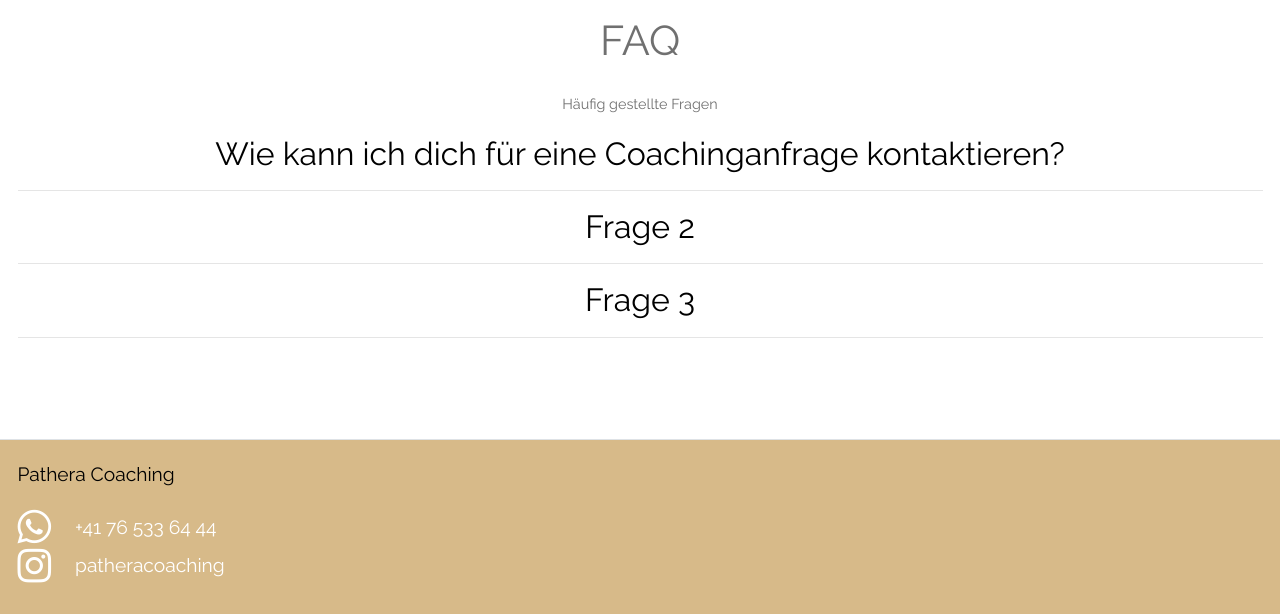
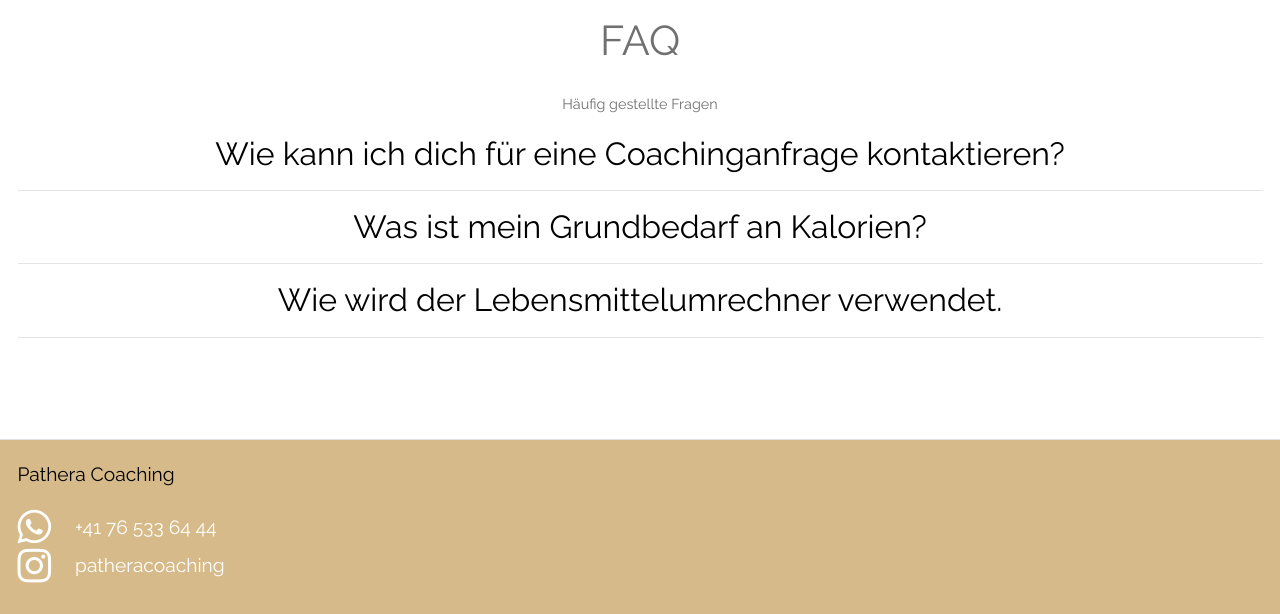
Before and after one commit to ILPATHERA/simfit, a Flask app: page / in a window 1280 px wide. Shown: the part 5454-6068 px from the top of the page. Run offline with Flask 3, Linux system fonts and the light colour scheme; some libraries are stand-ins or nearby versions.

Commit message:
FAQ Changes

```diff
--- a/templates/index.html
+++ b/templates/index.html
@@ -576,29 +576,45 @@
                       <hr>
                     </h2>
                     <div id="flush-collapseOne" class="accordion-collapse collapse" aria-labelledby="flush-headingOne" data-bs-parent="#accordionFlushExample">
-                      <div class="accordion-body">Bitte verwende das Kontaktformular für die Kontaktaufnahme oder allfällige Fragen. Die Antwort erhältst du per Mail. Alternativ kannst du mich auch per Whatsapp kontaktieren --> <code><a rel="nofollow" href="https://wa.me/41765336444">+41 76 533 64 44</a></code></div>
+                      <div class="accordion-body">Bitte verwende das Kontaktformular für die Kontaktaufnahme oder allfällige Fragen. Die Antwort erhältst du per Mail. Alternativ kannst du mich auch per Whatsapp kontaktieren. --> <code><a rel="nofollow" href="https://wa.me/41765336444">+41 76 533 64 44</a></code></div>
                     </div>
                   </div>
                   <div class="accordion-item">
                     <h2 class="accordion-header" id="flush-headingTwo">
                       <button class="accordion-button collapsed" type="button" data-bs-toggle="collapse" data-bs-target="#flush-collapseTwo" aria-expanded="false" aria-controls="flush-collapseTwo" style="background-color: transparent; border: none; width: 100%; outline: none;">
-                        Frage 2
+                        Was ist mein Grundbedarf an Kalorien?
                       </button>
                       <hr>
                     </h2>
                     <div id="flush-collapseTwo" class="accordion-collapse collapse" aria-labelledby="flush-headingTwo" data-bs-parent="#accordionFlushExample">
-                      <div class="accordion-body">blablabla</div>
+                      <div class="accordion-body">Der Kalorienbedarf bezieht sich auf die Menge an Energie in Form von Kalorien, die der Körper benötigt, um seine grundlegenden Funktionen aufrechtzuerhalten und Aktivitäten auszuführen. Dieser Bedarf variiert von Person zu Person und hängt von Faktoren wie Alter, Geschlecht, Körpergröße, Gewicht, Stoffwechsel und Aktivitätsniveau ab. Um gesund zu bleiben, ist es wichtig, den Kalorienbedarf aus einer ausgewogenen Ernährung zu decken, die ausreichend Energie liefert, um den Körper zu unterstützen. Eine übermäßige Kalorienaufnahme kann zur Gewichtszunahme führen, während ein Kaloriendefizit zur Gewichtsabnahme führen kann.
+                        Um deinen Kalorienbedarf zu berechnen, kannst du den Kalorienrechner verwenden. <a href="#testimonials">Zum Kalorienrechner</a>
+
+                      </div>
                     </div>
                   </div>
                   <div class="accordion-item">
                     <h2 class="accordion-header" id="flush-headingThree">
                       <button class="accordion-button collapsed" type="button" data-bs-toggle="collapse" data-bs-target="#flush-collapseThree" aria-expanded="false" aria-controls="flush-collapseThree" style="background-color: transparent; border: none; width: 100%; outline: none;">
-                        Frage 3
+                        Wie wird der Lebensmittelumrechner verwendet.
                       </button>
                       <hr>
                     </h2>
                     <div id="flush-collapseThree" class="accordion-collapse collapse" aria-labelledby="flush-headingThree" data-bs-parent="#accordionFlushExample">
-                      <div class="accordion-body">blablabla</div>
+                      <div class="accordion-body">Der Lebensmittelumrechner hilft dir, eine gesündere Wahl zu treffen. Er zeigt dir, wie viel von einem anderen Lebensmittel du essen kannst, um die gleiche Kalorienmenge wie dein ursprüngliches Lebensmittel zu erreichen. Dies gibt dir mehr Abwechslung in deiner Ernährung. Denke daran, mit mir darüber zu sprechen.<br>
+                        <hr>
+                        Hier ist, wie es funktioniert:
+                        <br>
+                        <ul>
+                          <li>Im Lebensmittelplan fügst du das Lebensmittel ein, das du ersetzen möchtest, in die Spalte "Lebensmittel Plan".</li>
+                          <li>In der Spalte "Lebensmittel Alternative" gibst du das Lebensmittel ein, das du stattdessen essen möchtest.</li>
+                          <li>Trage die Nährwertangaben des neuen Lebensmittels aus der Verpackung in die entsprechenden Felder ein.</li>
+                          <li>In der Spalte "Kcal Vorgabe" gibst du die Kalorienmenge ein, die du nach deinem Plan zu dir nehmen sollst.</li>
+                          <li>Klicke auf "Berechnen", und der Rechner zeigt dir, wie viel du von dem neuen Lebensmittel essen kannst, um die gleiche Kalorienmenge wie beim ursprünglichen Lebensmittel zu erreichen.</li>
+                        </ul>
+
+
+                      </div>
                     </div>
                   </div>
                 </div>
```
